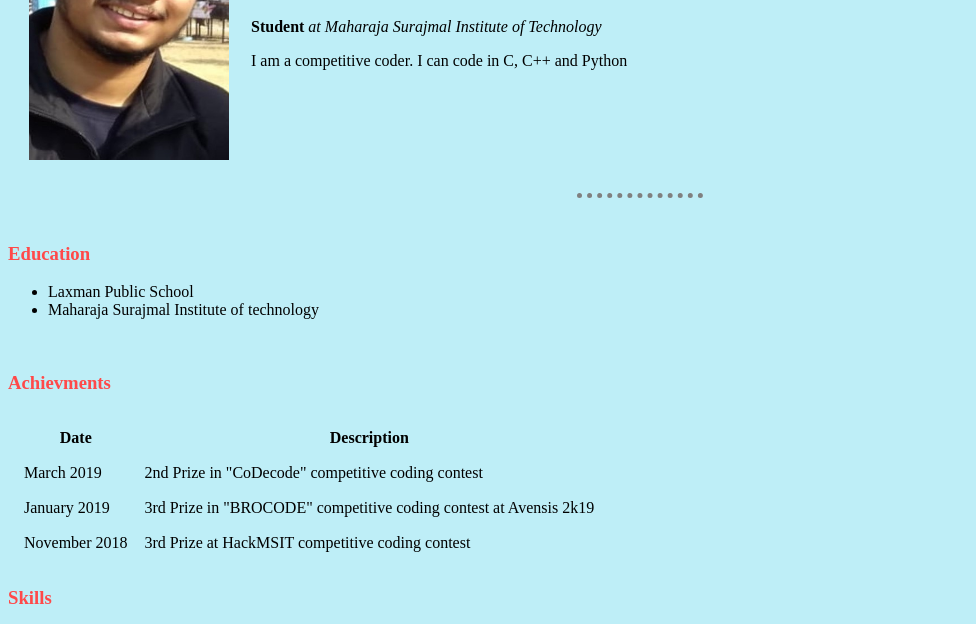
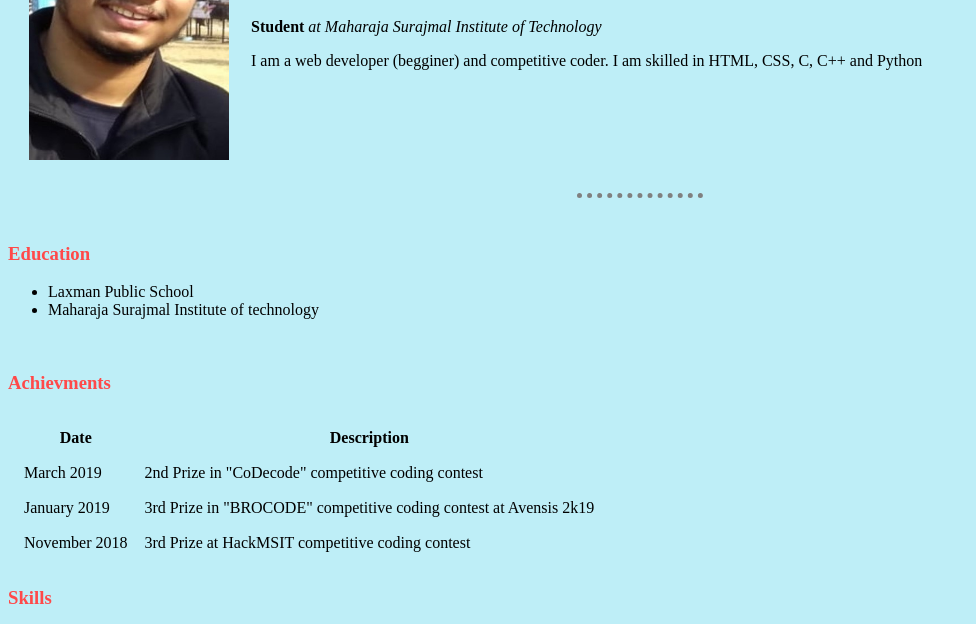
Before and after one commit to Anantm007/CV, a plain HTML site: page index.html in a window 1280 px wide. Shown: the part 169-793 px from the top of the page, without its empty margins (0-976 px from the left). Drawn offline with Linux system fonts and the light colour scheme; files that its build step writes are made by us from their sources.

Commit message:
Update index.html

```diff
--- a/index.html
+++ b/index.html
@@ -16,7 +16,7 @@
       <td>
         <h1>Anant Mathur</h1>
         <p><b>Student</b><em> at Maharaja Surajmal Institute of Technology</em></p>
-        <p>I am a competitive coder. I can code in C, C++ and Python</p>
+        <p>I am a web developer (begginer) and competitive coder. I am skilled in HTML, CSS, C, C++ and Python</p>
       </td>
     </tr>
   </table>
```
